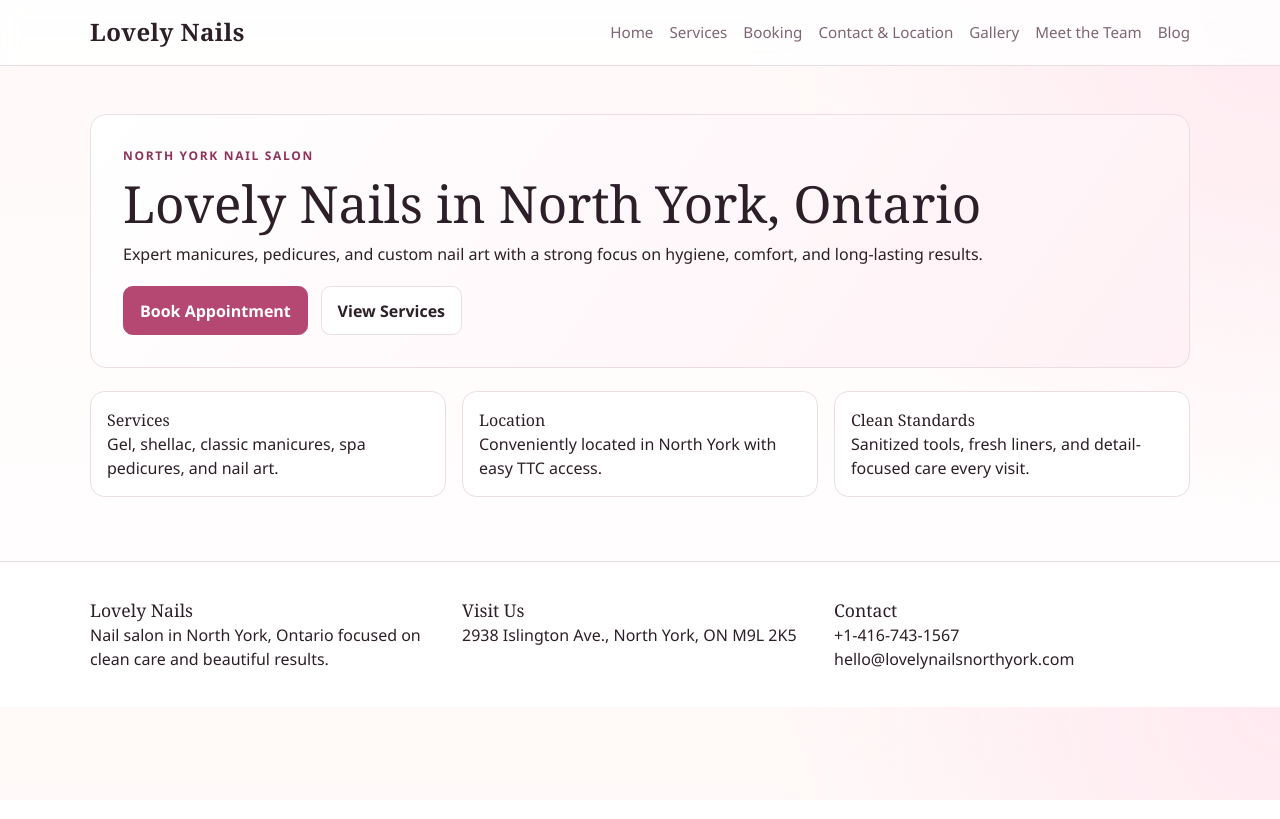
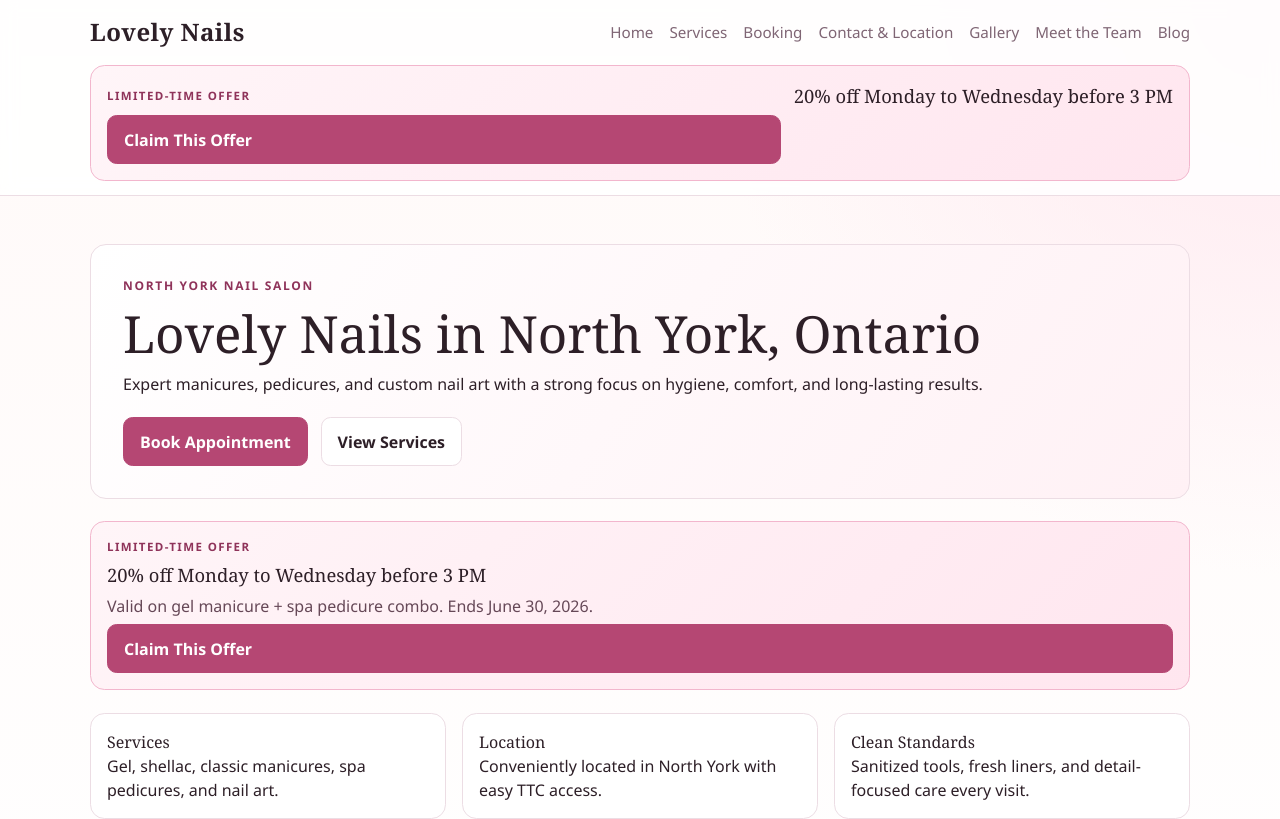
Before and after one commit to cindyorangis/lovelynails, a Next.js app: page / in a window 1280 px wide. Shown: the top 819 px of the page. Built offline with nearby package versions, Linux system fonts and the light colour scheme.

Commit message:
add promo banner

```diff
--- a/app/booking/page.tsx
+++ b/app/booking/page.tsx
@@ -1,5 +1,6 @@
 import type { Metadata } from "next";
 import BookingForm from "./components/booking-form";
+import PromoBanner from "../components/promo-banner";
 import { buildTitle, localDescription, siteConfig } from "../site-data";
 
 export const metadata: Metadata = {
@@ -23,6 +24,7 @@ export default function BookingPage() {
           recommend pre-booking.
         </p>
       </div>
+      <PromoBanner />
       <BookingForm />
     </div>
   );
--- /dev/null
+++ b/app/components/promo-banner.tsx
@@ -0,0 +1,24 @@
+import Link from "next/link";
+import { promotion } from "../site-data";
+
+type PromoBannerProps = {
+  compact?: boolean;
+};
+
+export default function PromoBanner({ compact = false }: PromoBannerProps) {
+  if (!promotion.isActive) return null;
+
+  return (
+    <section
+      className={compact ? "promo promo-compact" : "promo"}
+      aria-label="Current promotion"
+    >
+      <p className="promo-label">{promotion.label}</p>
+      <p className="promo-headline">{promotion.headline}</p>
+      <p className="promo-details">{promotion.details}</p>
+      <Link className="btn btn-primary" href={promotion.ctaHref}>
+        {promotion.ctaLabel}
+      </Link>
+    </section>
+  );
+}
--- a/app/globals.css
+++ b/app/globals.css
@@ -58,6 +58,42 @@ a {
 }
 .main-nav a:hover {
   color: var(--primary-deep);
+}
+.promo-shell {
+  padding-bottom: 0.9rem;
+}
+.promo {
+  border: 1px solid #f2b6cd;
+  background: linear-gradient(135deg, #fff5f8 0%, #ffe6ef 100%);
+  border-radius: 0.9rem;
+  padding: 1rem;
+  display: grid;
+  gap: 0.35rem;
+}
+.promo-compact {
+  grid-template-columns: 1fr auto;
+  align-items: center;
+  column-gap: 0.8rem;
+}
+.promo-compact .promo-details {
+  display: none;
+}
+.promo-label {
+  margin: 0;
+  text-transform: uppercase;
+  letter-spacing: 0.12em;
+  color: var(--primary-deep);
+  font-size: 0.72rem;
+  font-weight: 700;
+}
+.promo-headline {
+  margin: 0;
+  font-family: var(--font-heading);
+  font-size: 1.15rem;
+}
+.promo-details {
+  margin: 0;
+  color: #664857;
 }
 .page-stack {
   display: grid;
@@ -218,4 +254,7 @@ h2 {
     align-items: start;
     flex-direction: column;
   }
+  .promo-compact {
+    grid-template-columns: 1fr;
+  }
 }
--- a/app/layout.tsx
+++ b/app/layout.tsx
@@ -1,5 +1,6 @@
 import type { Metadata } from "next";
 import Link from "next/link";
+import PromoBanner from "./components/promo-banner";
 import "./globals.css";
 import { mainNav, siteConfig } from "./site-data";
 
@@ -46,6 +47,9 @@ export default function RootLayout({
               ))}
             </nav>
           </div>
+          <div className="container promo-shell">
+            <PromoBanner compact />
+          </div>
         </header>
         <main>{children}</main>
         <footer className="site-footer">
--- a/app/page.tsx
+++ b/app/page.tsx
@@ -1,5 +1,6 @@
 import type { Metadata } from "next";
 import Link from "next/link";
+import PromoBanner from "./components/promo-banner";
 import { buildTitle, localDescription, siteConfig } from "./site-data";
 
 export const metadata: Metadata = {
@@ -47,6 +48,7 @@ export default function HomePage() {
           </Link>
         </div>
       </section>
+      <PromoBanner />
 
       <section className="card-grid">
         <article className="card">
--- a/app/services/page.tsx
+++ b/app/services/page.tsx
@@ -1,4 +1,5 @@
 import type { Metadata } from "next";
+import PromoBanner from "../components/promo-banner";
 import { buildTitle, localDescription } from "../site-data";
 
 export const metadata: Metadata = {
@@ -22,6 +23,7 @@ export default function ServicesPage() {
         Professional nail services for clients in North York and surrounding
         Toronto neighborhoods.
       </p>
+      <PromoBanner />
       <div className="list-wrap">
         {services.map((service) => (
           <article key={service.name} className="list-item">
--- a/app/site-data.ts
+++ b/app/site-data.ts
@@ -34,6 +34,15 @@ export const mainNav = [
   { href: "/meet-the-team", label: "Meet the Team" },
   { href: "/blog", label: "Blog" },
 ];
+
+export const promotion = {
+  isActive: true,
+  label: "Limited-Time Offer",
+  headline: "20% off Monday to Wednesday before 3 PM",
+  details: "Valid on gel manicure + spa pedicure combo. Ends June 30, 2026.",
+  ctaLabel: "Claim This Offer",
+  ctaHref: "/booking",
+};
 
 export function buildTitle(pageTitle: string) {
   return `${pageTitle} | ${siteConfig.name} North York`;
```
